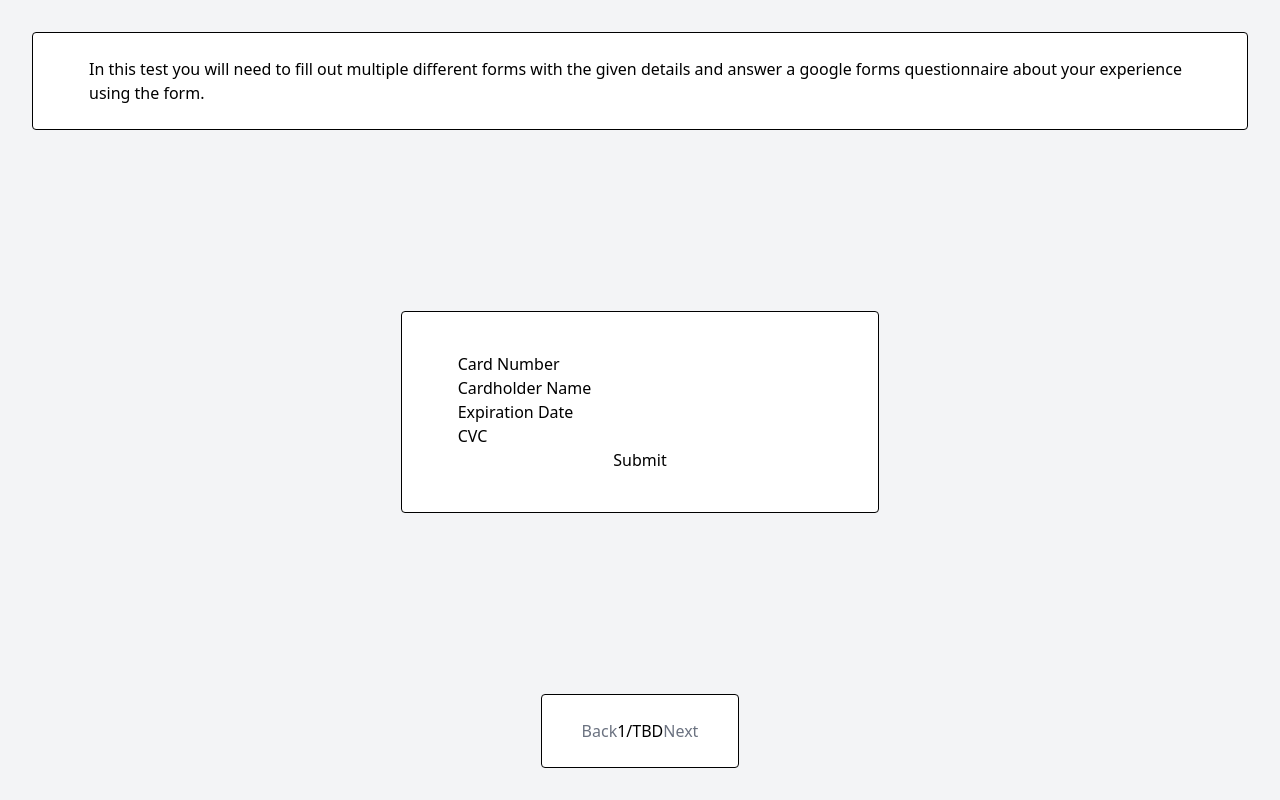
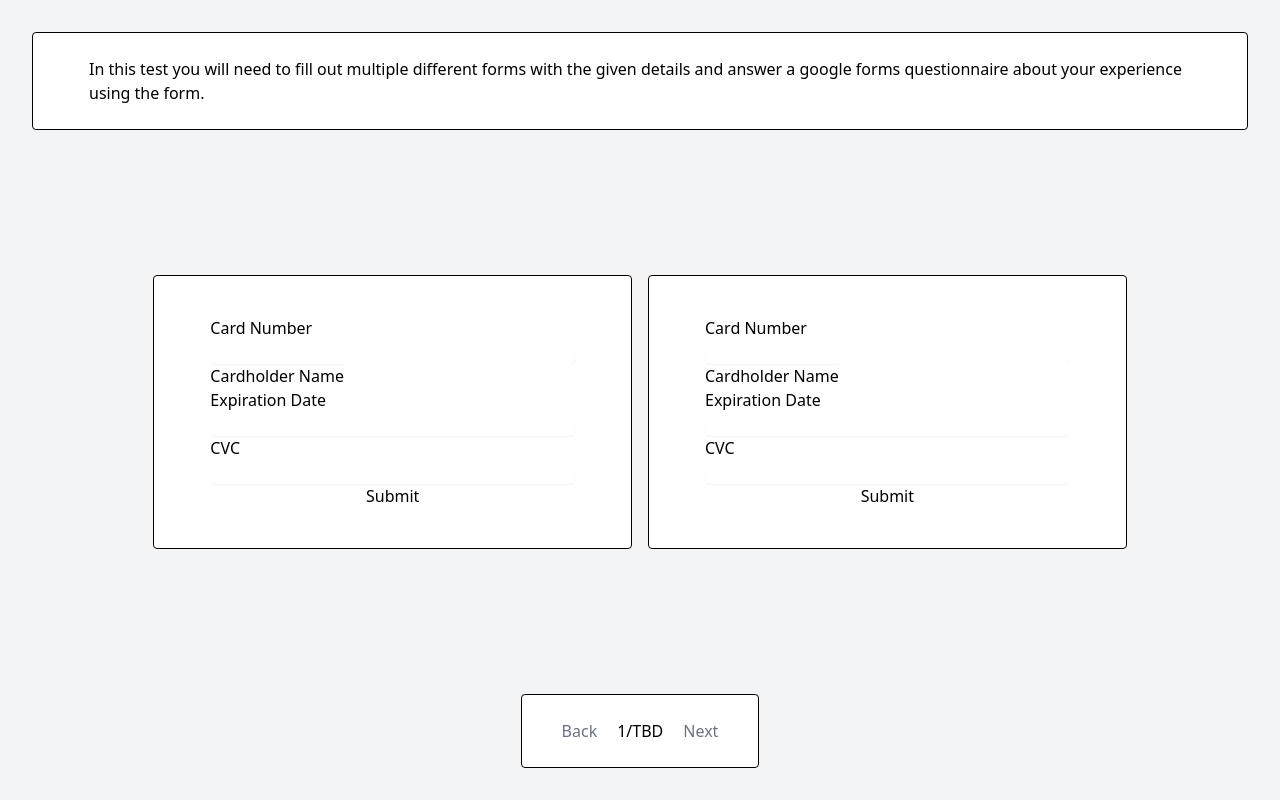
Before and after one commit to TLDRQwerty/Engineering-Science-Forms, a React app: page / in a window 1280 px wide. Built offline with nearby package versions, Linux system fonts and the light colour scheme; what @tailwindcss/typography would draw is missing.

Commit message:
Done stuff

```diff
--- /dev/null
+++ b/src/DefaultView.tsx
@@ -0,0 +1,28 @@
+import React from "react";
+import clsx from "clsx";
+import TextInput from "./ui/TextInput";
+
+type Props = {
+	className?: string;
+};
+
+export default function DefaultLayout({ className }: Props): JSX.Element {
+	return (
+		<div>
+			<form className={clsx(className, "flex flex-col")}>
+				<TextInput splitChar="-" splitIndex={4} maxLength={19} label="Card Number" numbersOnly />
+
+				<label>
+					Cardholder Name
+					<input type="text" id="cardholder-name" name="cardholder-name" />
+				</label>
+
+				<TextInput label="Expiration Date" maxLength={4} numbersOnly splitChar="/" splitIndex={2} />
+
+				<TextInput label="CVC" maxLength={3} numbersOnly />
+
+				<button>Submit</button>
+			</form>
+		</div>
+	);
+}
--- a/src/Questionnaire.tsx
+++ b/src/Questionnaire.tsx
@@ -3,6 +3,7 @@ import Introduction from "./introduction";
 import useStorage from "./hooks/useStorage";
 import { One, Two } from "./Questions";
 import Button from "./ui/Button";
+import SplitLayout from "./ui/SplitLayout";
 
 export default function Questionnaire(): JSX.Element {
 	const [current, setCurrent] = useStorage("current-question", "1");
@@ -31,8 +32,10 @@ export default function Questionnaire(): JSX.Element {
 			<div className="rounded border border-black bg-white px-14 py-6">
 				<Introduction />
 			</div>
-			<div className="rounded border border-black bg-white px-14 py-10">{getQuestion()}</div>
-			<div className="rounded border border-black bg-white px-10 py-6">
+			<SplitLayout>
+				<div className="">{getQuestion()}</div>
+			</SplitLayout>
+			<div className="rounded border border-black bg-white px-10 py-6 space-x-5">
 				<Button label="Back" onClick={handleBack} />
 				<span>{current}/TBD</span>
 				<Button label="Next" onClick={handleNext} />
--- a/src/ui/Button.tsx
+++ b/src/ui/Button.tsx
@@ -3,8 +3,17 @@ import React, { FormEvent } from "react";
 type Props = {
 	label: string;
 	onClick: (e: FormEvent<HTMLButtonElement>) => void;
+	disabled?: boolean;
 };
 
-export default function Button({ label, onClick }: Props): JSX.Element {
-	return <button className="text-gray-500 group bg-white rounded-md inline-flex items-center text-base font-medium hover:text-gray-900 focus:outline-none focus:ring-2 focus:ring-offset-2 focus:ring-indigo-500" onClick={onClick}>{label}</button>;
+export default function Button({ label, onClick, disabled }: Props): JSX.Element {
+	return (
+		<button
+			className="text-gray-500 group bg-white rounded-md inline-flex items-center text-base font-medium hover:text-gray-900 focus:outline-none focus:ring-2 focus:ring-offset-2 focus:ring-indigo-500"
+			disabled={disabled}
+			onClick={onClick}
+		>
+			{label}
+		</button>
+	);
 }
--- /dev/null
+++ b/src/ui/SplitLayout.tsx
@@ -0,0 +1,17 @@
+import React from "react";
+import DefaultLayout from "../DefaultView";
+
+type Props = {
+	children: React.ReactNode;
+};
+
+export default function SplitLayout({ children }: Props): JSX.Element {
+	return (
+		<div className="flex flex-row space-x-4">
+			<div className="rounded border border-black bg-white px-14 py-10">
+				<DefaultLayout />
+			</div>
+			<div className="rounded border border-black bg-white px-14 py-10">{children}</div>
+		</div>
+	);
+}
--- a/src/ui/TextInput.tsx
+++ b/src/ui/TextInput.tsx
@@ -57,7 +57,14 @@ export default function TextInput({ splitChar, splitIndex, maxLength, label, num
 	return (
 		<label>
 			{label}
-			<input type="text" onChange={handleChange} value={value} name={id} id={id} />
+			<input
+				className="mt-1 focus:ring-indigo-500 focus:border-indigo-500 block w-full shadow-sm sm:text-sm border-gray-300 rounded-md"
+				type="text"
+				onChange={handleChange}
+				value={value}
+				name={id}
+				id={id}
+			/>
 			{errors.length > 0 && <label>{errors.join(", ")}</label>}
 		</label>
 	);
```
